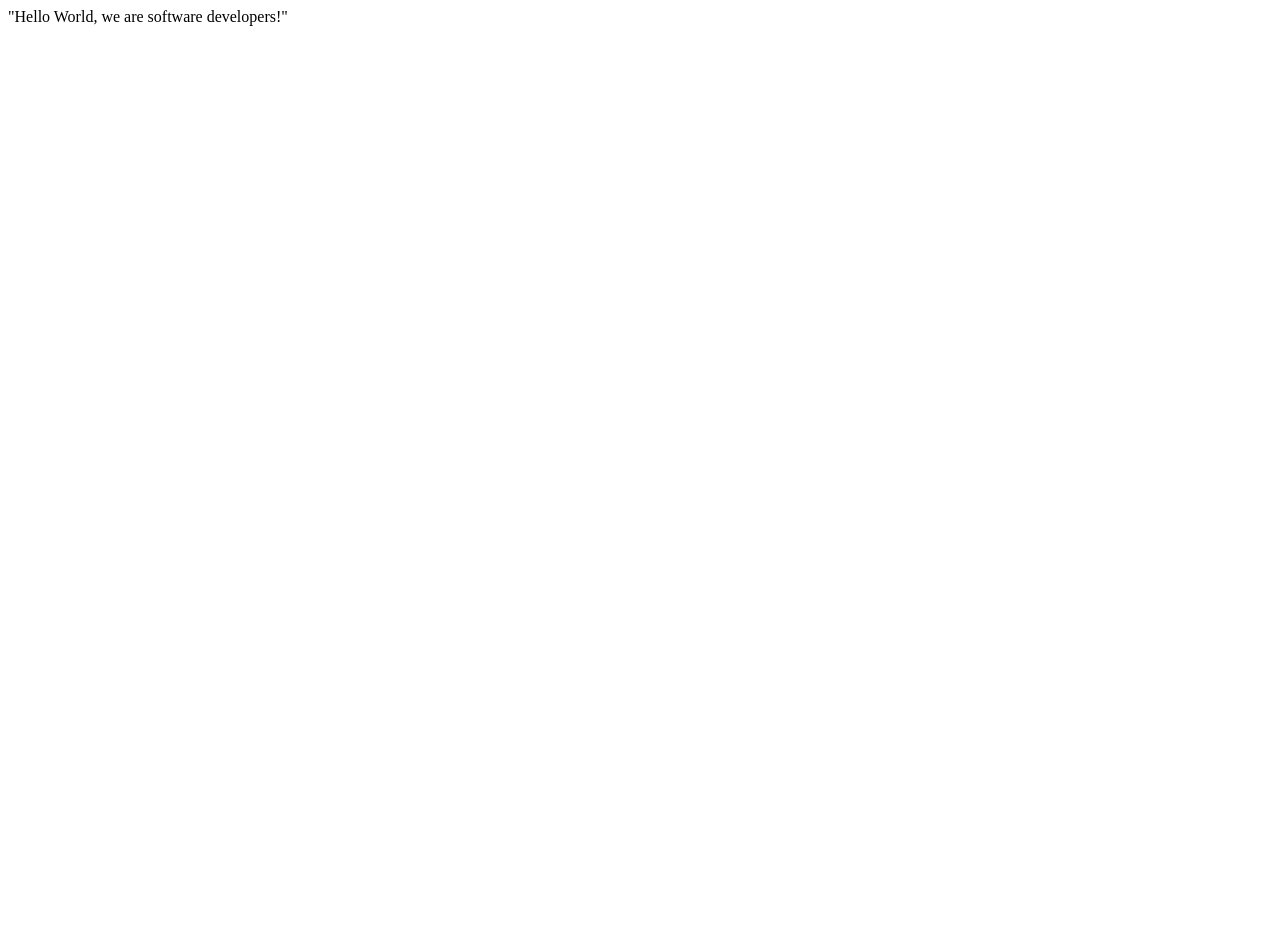
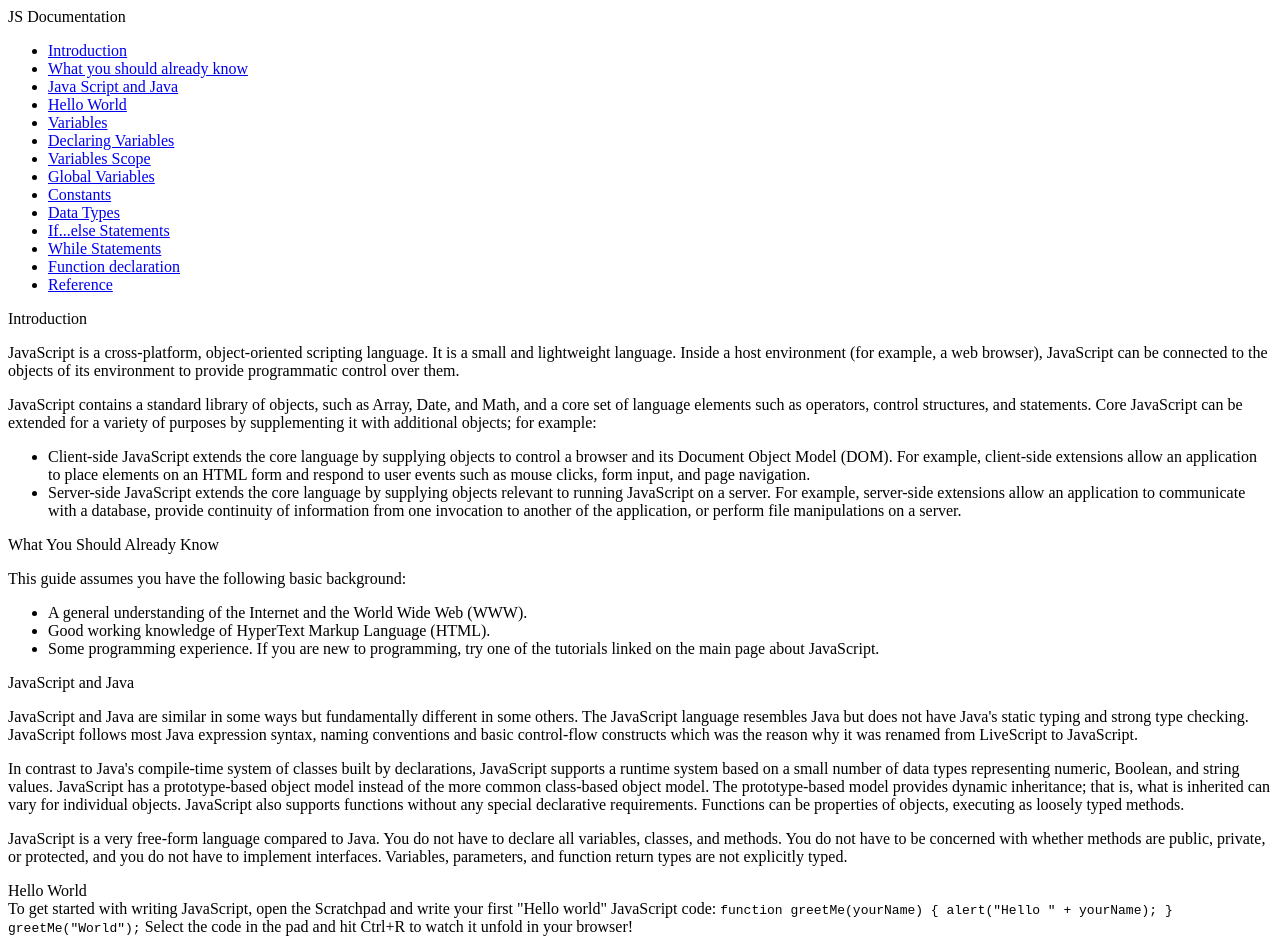
Before and after one commit to K0ppai/repo-with-eyob, a plain HTML site: page index.html in a window 1280 px wide. Before the commit the page ends 800 px from the top, so only its background shows below. Drawn offline with Linux system fonts and the light colour scheme.

Commit message:
part of html

```diff
--- a/index.html
+++ b/index.html
@@ -1 +1,73 @@
-"Hello World, we are software developers!"
+<!DOCTYPE html>
+<html lang="en">
+<head>
+    <title>Document</title>
+</head>
+<body>
+    <div class="left-column">
+        <header>JS Documentation</header>
+             <ul>
+                <li><a href="#Introduction">Introduction</a></li>
+                <li><a href="What_you_should_already_know">What you should already know</a></li>
+                <li><a href="#Java_Script_and_Java">Java Script and Java</a></li>
+                <li><a href="#Hello_World">Hello World</a></li>
+                <li><a href="#Variables">Variables</a></li>
+                <li><a href="#Declaring_Variables">Declaring Variables</a></li>
+                <li><a href="#Variables_Scope">Variables Scope</a></li>
+                <li><a href="#Global_Variables">Global Variables</a></li>
+                <li><a href="#Constants">Constants</a></li>
+                <li><a href="#Data_Types">Data Types</a></li>
+                <li><a href="#Ifelse_Statements">If...else Statements</a></li>
+                <li><a href="#While_Statements">While Statements</a></li>
+                <li><a href="#Function_declaration">Function declaration</a></li>
+                <li><a href="#Reference">Reference</a></li>
+            </ul>
+
+    </div>
+    <div class="right-column">
+
+        <section id="Introduction" class="main">
+            <header>Introduction</header>
+            <article>
+                <p>JavaScript is a cross-platform, object-oriented scripting language. It is a small and lightweight language. Inside a host environment (for example, a web browser), JavaScript can be connected to the objects of its environment to provide programmatic control over them.</p>
+                <p>JavaScript contains a standard library of objects, such as Array, Date, and Math, and a core set of language elements such as operators, control structures, and statements. Core JavaScript can be extended for a variety of purposes by supplementing it with additional objects; for example:</p>
+                <ul>
+                    <li>Client-side JavaScript extends the core language by supplying objects to control a browser and its Document Object Model (DOM). For example, client-side extensions allow an application to place elements on an HTML form and respond to user events such as mouse clicks, form input, and page navigation.</li>
+                    <li>Server-side JavaScript extends the core language by supplying objects relevant to running JavaScript on a server. For example, server-side extensions allow an application to communicate with a database, provide continuity of information from one invocation to another of the application, or perform file manipulations on a server.</li>
+                </ul>
+            </article>
+        </section>
+
+        <section id="What_you_should_already_know" class="main">
+            <header>What You Should Already Know</header>
+            <article>
+                <p>This guide assumes you have the following basic background:</p>
+                <ul>
+                    <li>A general understanding of the Internet and the World Wide Web (WWW).</li>
+                    <li>Good working knowledge of HyperText Markup Language (HTML).</li>
+                    <li>Some programming experience. If you are new to programming, try one of the tutorials linked on the main page about JavaScript.</li>
+                </ul>
+            </article>
+        </section>
+
+        <section id="#Java_Script_and_Java" class="main">
+            <header>JavaScript and Java</header>
+            <article>
+                <p>JavaScript and Java are similar in some ways but fundamentally different in some others. The JavaScript language resembles Java but does not have Java's static typing and strong type checking. JavaScript follows most Java expression syntax, naming conventions and basic control-flow constructs which was the reason why it was renamed from LiveScript to JavaScript.</p>
+                <p>In contrast to Java's compile-time system of classes built by declarations, JavaScript supports a runtime system based on a small number of data types representing numeric, Boolean, and string values. JavaScript has a prototype-based object model instead of the more common class-based object model. The prototype-based model provides dynamic inheritance; that is, what is inherited can vary for individual objects. JavaScript also supports functions without any special declarative requirements. Functions can be properties of objects, executing as loosely typed methods.</p>
+                <p>JavaScript is a very free-form language compared to Java. You do not have to declare all variables, classes, and methods. You do not have to be concerned with whether methods are public, private, or protected, and you do not have to implement interfaces. Variables, parameters, and function return types are not explicitly typed.</p>
+            </article>
+        </section>
+
+        <section id="#Hello_World" class="main">
+            <header>Hello World</header>
+            <article>
+                To get started with writing JavaScript, open the Scratchpad and write your first "Hello world" JavaScript code:
+                <code>function greetMe(yourName) { alert("Hello " + yourName); }
+                    greetMe("World");</code>
+                Select the code in the pad and hit Ctrl+R to watch it unfold in your browser!
+            </article>
+        </section>
+    </div>
+</body>
+</html>
```
